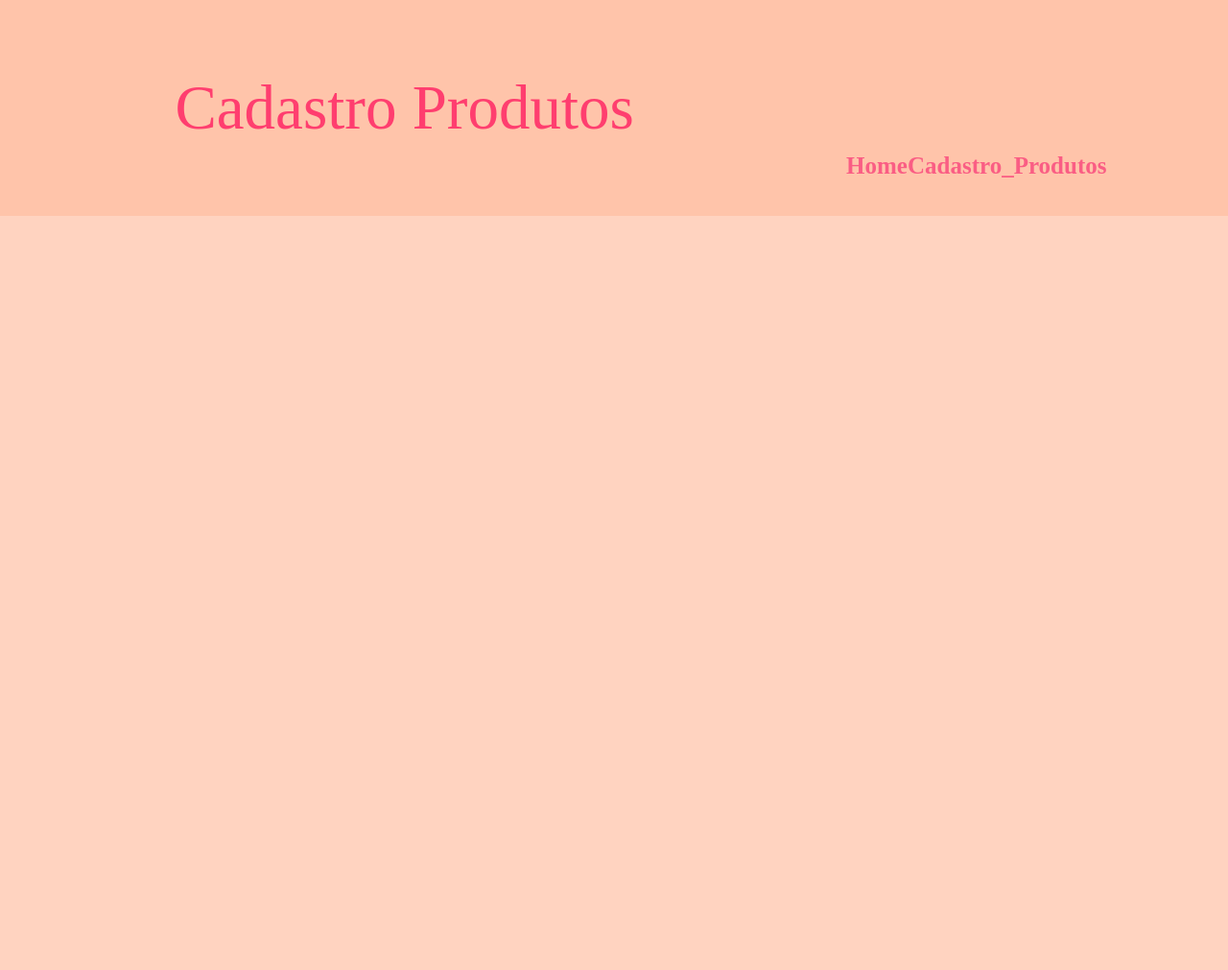
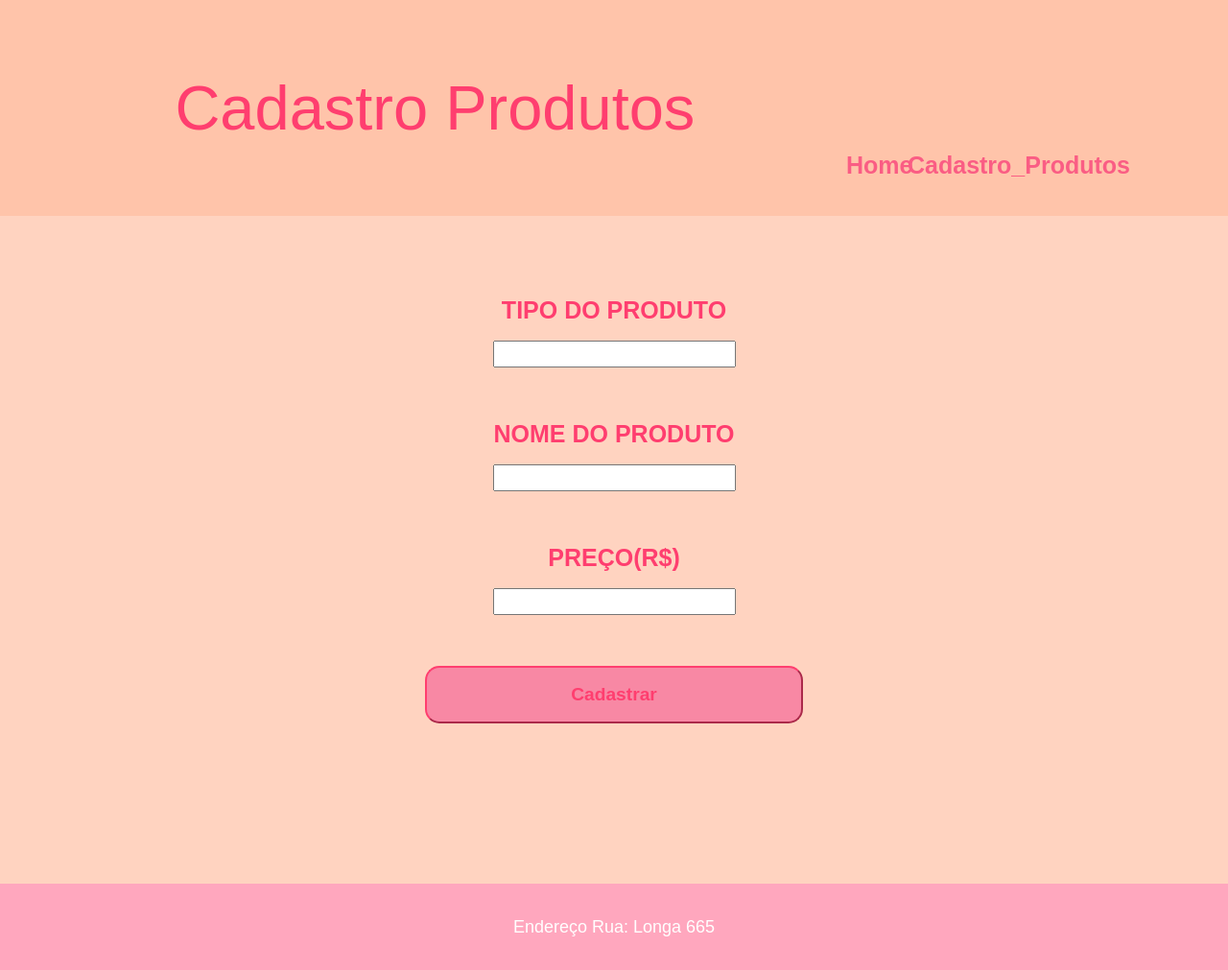
Before and after one commit to andre-dos-santos-assuncao/Avaliacao_de_Front-End, a plain HTML site: page Avaliação Front-End/cadastro_produtos.html in a window 1280 px wide. Shown: the whole page at 96% size. Before the commit the page ends 800 px from the top, so only its background shows below. Drawn offline with Linux system fonts and the light colour scheme.

Commit message:
Add files via upload

```diff
--- a/Avaliação Front-End/cadastro_produtos.html
+++ b/Avaliação Front-End/cadastro_produtos.html
@@ -6,8 +6,8 @@
     <meta name="viewport" content="width=device-width, initial-scale=1.0">
     <title>Casdastro_Produtos</title>
 
+    <link rel="stylesheet" href="reset.css">
     <link rel="stylesheet" href="style.css">
-    <link rel="stylesheet" href="reset.css">
 </head>
 
 <body>
@@ -25,6 +25,39 @@
 
     </header>
 
+    <main>
+
+        <ul class="cadastro">
+
+            <li>
+                <p><label for="tipo">Tipo do produto</label></p>
+                <input type="text" id="tipo">
+            </li>
+
+            <li>
+                <p><label for="nome">Nome do produto</label></p>
+                <input type="text" id="nome">
+            </li>
+
+            <li>
+                <p><label for="preco">Preço(R$)</label></p>
+                <input type="text" id="preco" >
+            </li>
+
+        </ul>
+
+        <div>
+            <div>
+                <input class="submit" type="submit" value="Cadastrar" >
+            </div>
+        </div>
+
+    </main>
+
+    <footer>
+        <p>Endereço Rua: Longa 665</p>
+    </footer>
+
 </body>
 
 </html>
--- a/Avaliação Front-End/style.css
+++ b/Avaliação Front-End/style.css
@@ -5,6 +5,7 @@ body {
 
 header {
     background-color: #FFC4AA;
+    margin: 0px 0px 3em 0px;
 }
 
 header h1 {
@@ -31,6 +32,11 @@ header ul li:first-child{
 
 header ul li:last-child{
     margin-left: 65%;
+}
+
+header ul li a:hover {
+    font-size: 26px;
+    text-decoration: underline;
 }
 
 main .sobre h2 {
@@ -77,3 +83,53 @@ main .sabores ul li {
 main .sabores ul li::before {
     content: "★ ";
 }
+
+.cadastro {
+    text-align: center;
+}
+
+.cadastro li {
+    padding: 0.75em;
+    font-size: 25px;
+    font-weight: bolder;
+    text-transform: uppercase;
+    color: #ff3e6f;
+}
+
+.cadastro li input {
+    font-size: 19px;
+}
+
+.cadastro p {
+    padding: 0.75em;
+}
+
+main div div {
+    text-align: center;
+}
+
+.submit {
+    margin-top: 1.75em;
+    font-size: larger;
+    padding: 0.90em 7.80em;
+    background-color: #f888a4;
+    color: #ff3e6f;
+    font-weight: bolder;
+    border-width: 2px;
+    border-color: #ff3e6f;
+    border-radius: 15px;
+}
+
+.submit:hover {
+    font-size: 20px;
+    cursor: pointer;
+}
+
+footer {
+    font-size: large;
+    color: white;
+    background-color: #ffa7be;
+    margin-top: 13%;
+    padding: 2em;
+    text-align: center;
+}
```
Also changed, not shown: Avaliação Front-End/index.html (+1 -1 lines).
